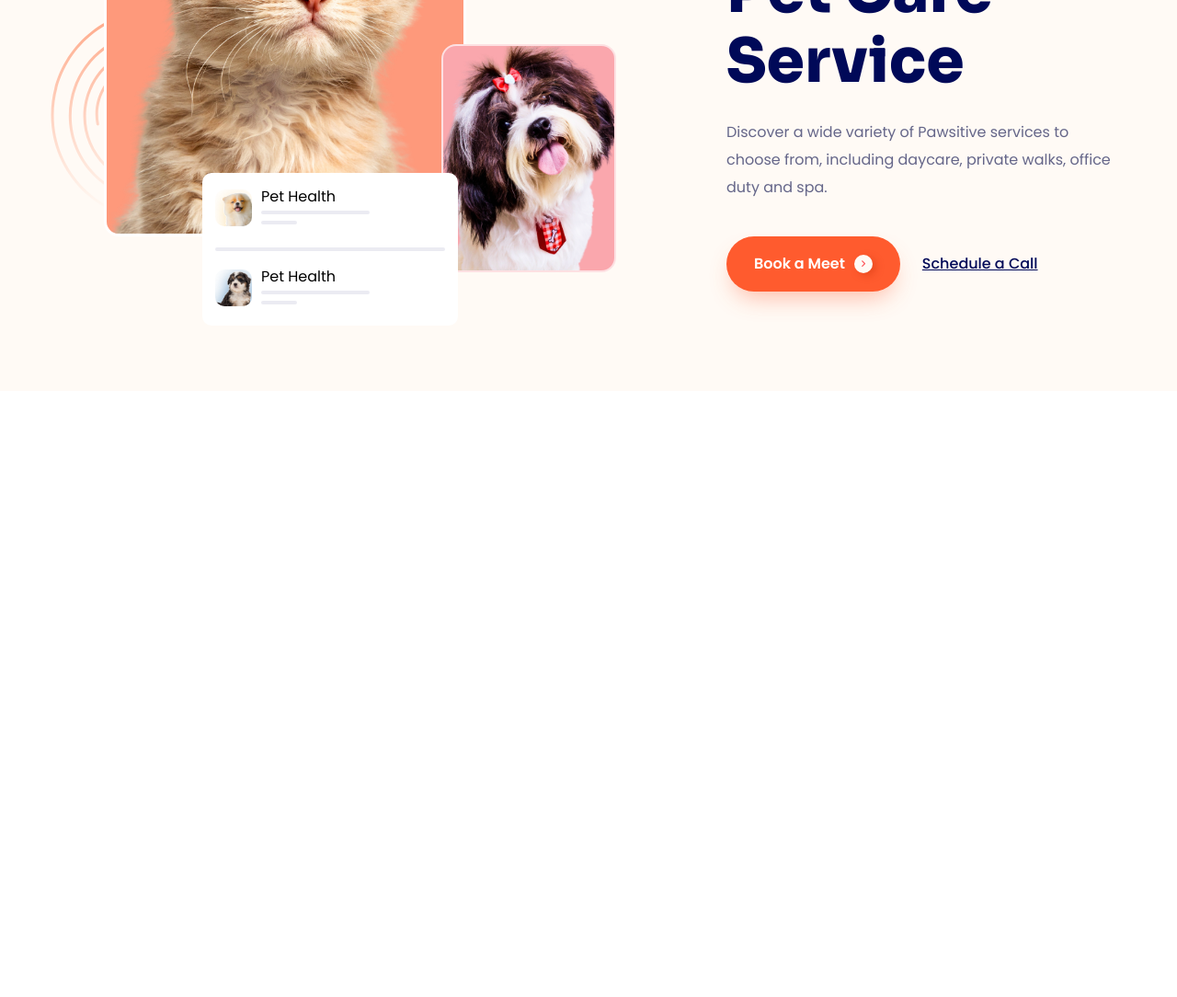
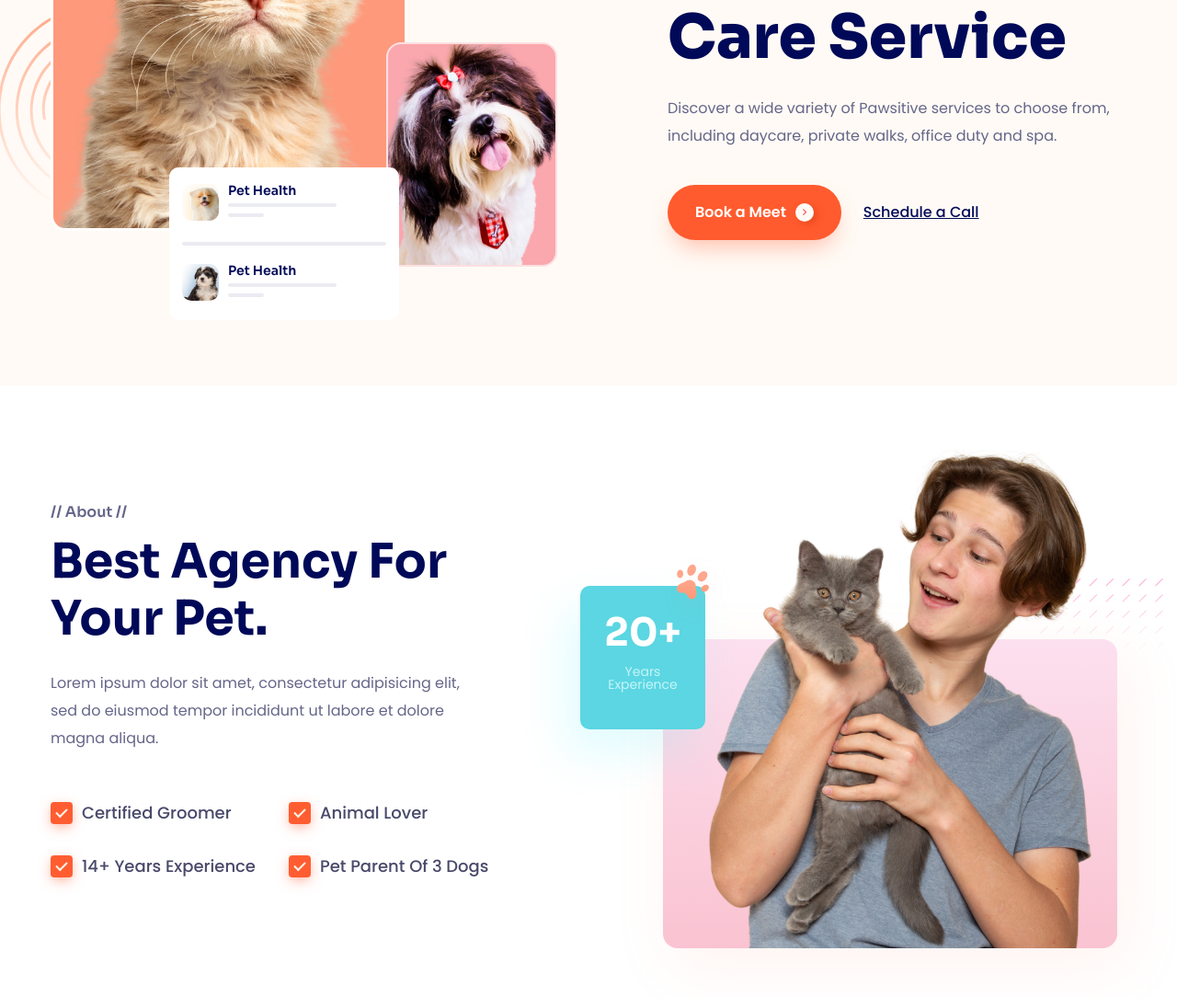
Before and after one commit to td041/F8-HTML-CSS-04, a plain HTML site: page index.html in a window 1280 px wide. Shown: the part 413-1497 px from the top of the page at 92% size. Before the commit the page ends 838 px from the top, so only its background shows below. Drawn offline with Linux system fonts and the light colour scheme.

Commit message:
Trang About

```diff
--- a/assets/css/style.css
+++ b/assets/css/style.css
@@ -3,6 +3,10 @@
   --Poppins: "Poppins", sans-serif;
   --dark: #000958;
   --gray: #656689;
+}
+/* Preparing */
+* {
+  box-sizing: border-box;
 }
 body {
   font-family: var(--Poppins);
@@ -64,6 +68,7 @@ a {
   height: 50px;
   cursor: pointer;
 }
+/* Ending Preparing */
 /* Header */
 .header {
   padding: 26px 0 71px;
@@ -95,7 +100,6 @@ a {
   position: relative;
   padding-right: 163px;
   padding-bottom: 94px;
-  padding-left: 58px;
 }
 .hero__image > img:nth-child(1) {
   position: relative;
@@ -119,7 +123,7 @@ a {
 }
 .hero__image > img:nth-child(3) {
   position: absolute;
-  left: 0;
+  left: -58px;
   bottom: 113px;
 }
 .hero__image > img:nth-child(4) {
@@ -207,6 +211,12 @@ a {
   display: inline-flex;
   gap: 10px;
 }
+.box__desc {
+  font-family: Sora;
+  font-size: 14px;
+  font-weight: 600;
+  color: var(--dark);
+}
 .box-row {
   display: inline-flex;
   flex-direction: column;
@@ -219,3 +229,133 @@ a {
   background-color: #ebebf2;
   margin: 20px 0;
 }
+/* About */
+.about {
+  padding: 53px 0;
+}
+.about-title {
+  margin-bottom: 15px;
+  font-size: 16px;
+  font-weight: 600;
+  color: var(--gray);
+}
+.about-content {
+  width: 40%;
+}
+.about-heading {
+  font-size: 52px;
+  font-weight: 700;
+  line-height: 62px;
+  color: var(--dark);
+}
+.about-desc {
+  margin-top: 24px;
+  font-size: 16px;
+  font-weight: 400;
+  line-height: 30px;
+  color: var(--gray);
+}
+.about-list {
+  display: grid;
+  grid-template-columns: repeat(2, 1fr);
+  row-gap: 34px;
+  column-gap: 36px;
+  margin-top: 54px;
+}
+.about-item {
+  position: relative;
+  display: inline-flex;
+  align-items: center;
+  white-space: nowrap;
+  font-size: 18px;
+  font-weight: 500;
+  color: #48496a;
+  gap: 10px;
+}
+.about-item::before {
+  display: inline-block;
+  content: "";
+  background-color: #ff5d31;
+  box-shadow: 0px 4px 15px -3px #ff5d31b0;
+  width: 24px;
+  height: 24px;
+  border-radius: 4px;
+}
+.about-item::after {
+  position: absolute;
+  top: 7px;
+  left: 6px;
+  content: "";
+  display: inline-block;
+  width: 10px;
+  height: 5px;
+  border-left: 2px solid #fff2e5;
+  border-bottom: 2px solid #fff2e5;
+  rotate: -45deg;
+}
+.about-bg {
+  position: relative;
+  padding: 0 21px;
+}
+.about-row {
+  display: flex;
+  gap: 108px;
+  align-items: center;
+}
+.about-image {
+  position: relative;
+  padding-left: 92px;
+}
+.about-box {
+  position: absolute;
+  z-index: 2;
+  background-color: #5bd6e2;
+  width: 136px;
+  height: 156px;
+  left: 0;
+  top: 165px;
+  box-shadow: -15px 26px 48px 0px #55f0ff2b;
+  border-radius: 10px;
+  padding: 30px 26px;
+  text-align: center;
+}
+.about-box__head {
+  font-size: 42px;
+  font-weight: 700;
+  color: #ffffff;
+}
+.about-box__desc {
+  margin-top: 14px;
+  font-size: 14px;
+  font-weight: 400;
+  color: #c6f4f9;
+}
+.about-bg img:nth-child(1) {
+  display: block;
+  position: relative;
+  z-index: 1;
+  width: 450px;
+  height: 559px;
+}
+.about-bg img:nth-child(2) {
+  position: absolute;
+  top: 157px;
+  right: -50px;
+}
+.about-box img {
+  position: absolute;
+  top: -39px;
+  right: -33px;
+}
+.about-bg:after {
+  position: absolute;
+  content: "";
+  background: linear-gradient(180deg, #fce0ef 0%, #fac3d1 100%);
+  border-radius: 16px;
+  box-shadow: 11px 18px 65px 0px #ff9b791f;
+  width: 494px;
+  height: 336px;
+  display: inline-block;
+  bottom: 0;
+  right: 0;
+}
--- a/index.html
+++ b/index.html
@@ -171,5 +171,36 @@
         </section>
       </div>
     </header>
+    <main class="main">
+      <div class="about">
+        <div class="container">
+          <div class="about-row">
+            <div class="about-content">
+              <h3 class="about-title">//  About  //</h3>
+              <h2 class="about-heading">Best Agency For
+                Your Pet.</h2>
+              <p class="about-desc">Lorem ipsum dolor sit amet, consectetur adipisicing elit, sed do eiusmod tempor incididunt ut labore et dolore magna aliqua.</p>
+              <div class="about-list">
+                <div class="about-item">Certified Groomer</div>
+                <div class="about-item">Animal Lover</div>
+                <div class="about-item">14+ Years Experience</div>
+                <div class="about-item">Pet Parent Of 3 Dogs</div>
+              </div>
+            </div>
+            <figure class="about-image">
+              <div class="about-bg">
+                <img src="./assets/img/about-img.png" alt="">
+                <img src="./assets/img/pattern-03.svg" alt="">
+              </div>
+               <div class="about-box">
+                  <h2 class="about-box__head">20+</h2>
+                  <p class="about-box__desc">Years Experience</p>
+                  <img src="./assets/img/animal-foot.svg" alt="">
+                </div>
+            </figure>
+          </div>
+        </div>
+      </div>
+    </main>
   </body>
 </html>
```
Also changed, not shown: assets/img/about-img.png (added), assets/img/animal-foot.svg (added), assets/img/icon-01.svg (added), assets/img/icon-02.svg (added), assets/img/icon-03.svg (added), assets/img/pattern-03.svg (added), assets/img/pattern-04.svg (added), assets/img/pattern-05.svg (added), assets/img/pattern-06.svg (added), assets/img/pattern-07.svg (added), assets/img/pattern-08.svg (added), assets/img/pattern-09.svg (added), assets/img/pet-05.png (added), assets/img/service-image.png (added), 4 more files.
